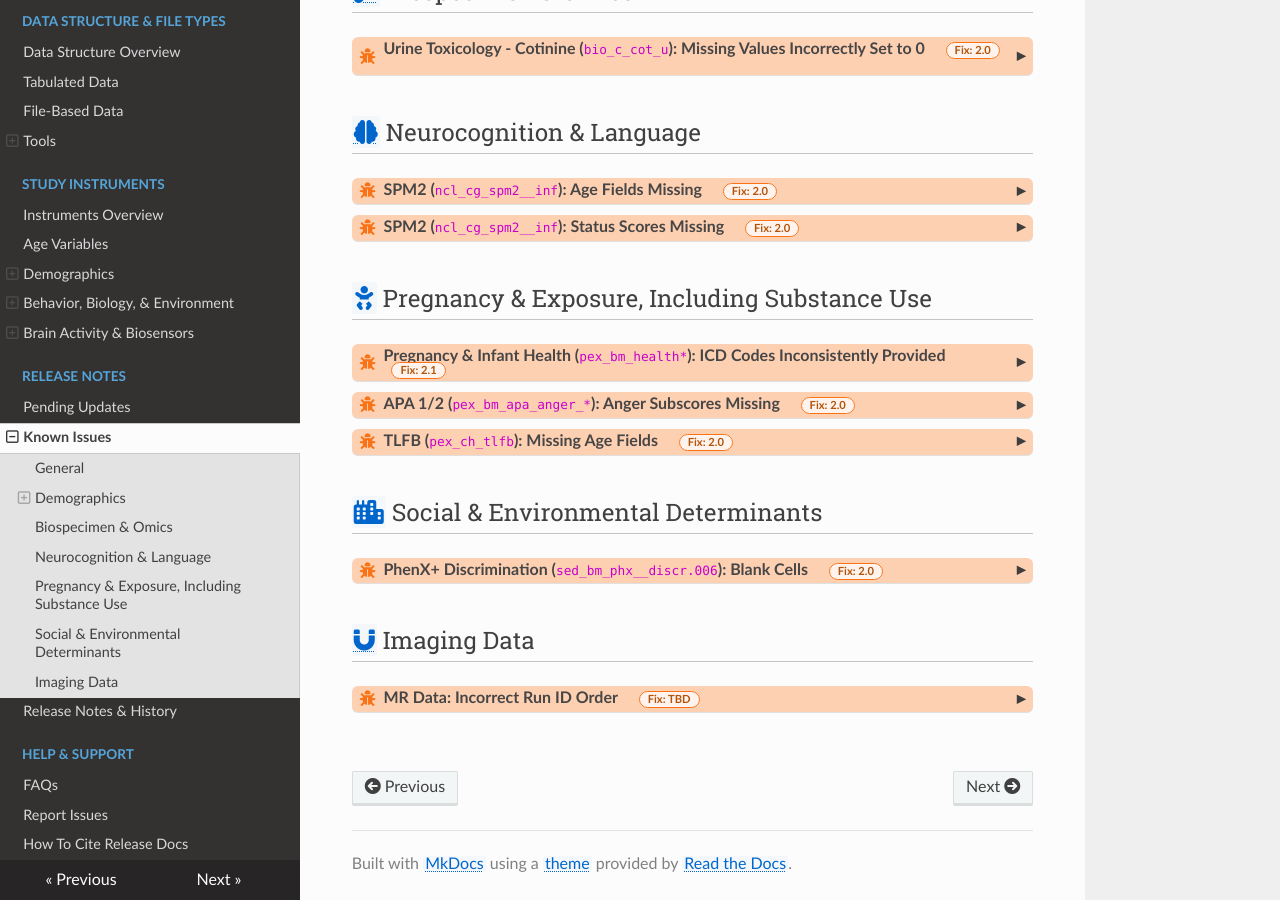
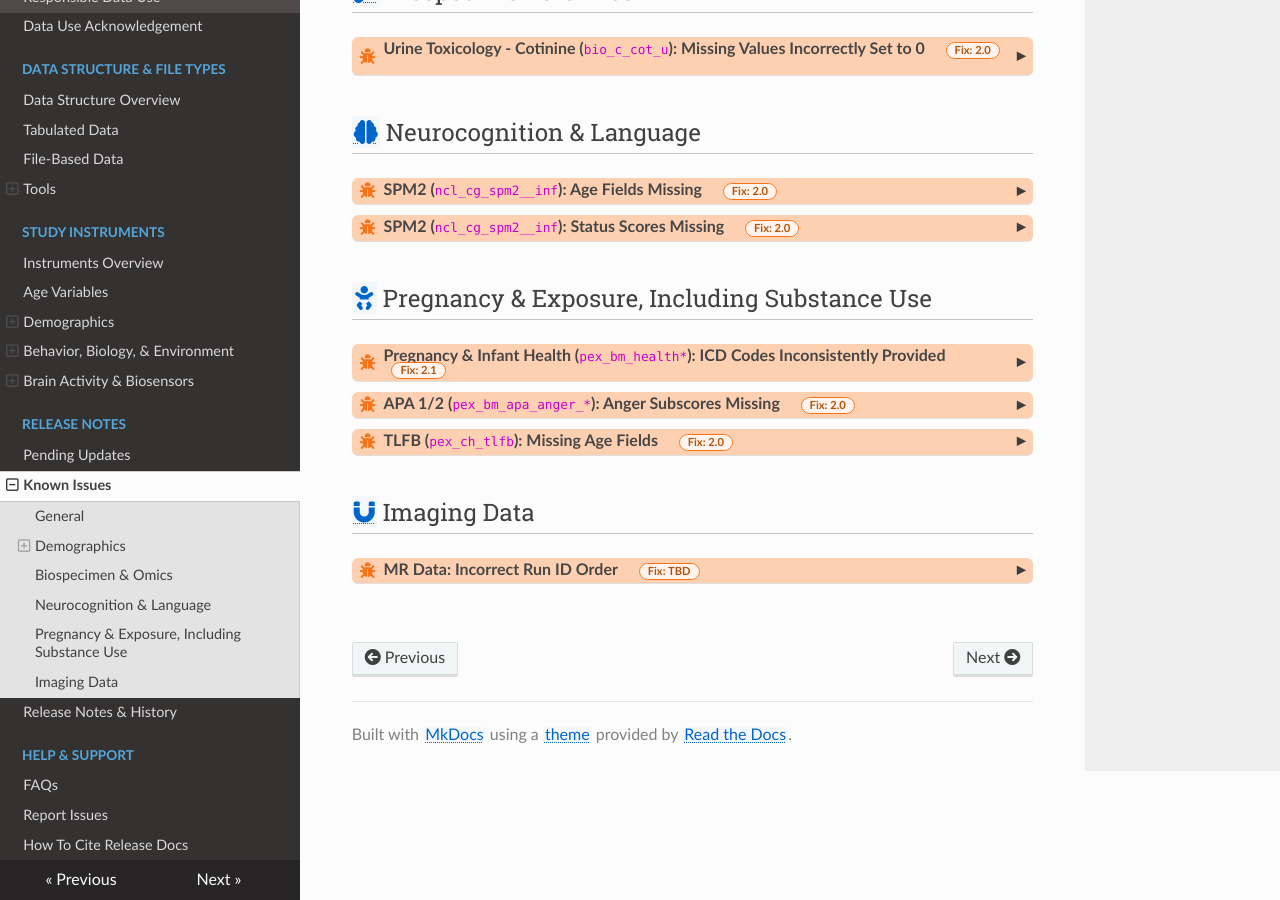
Before and after one commit to nbdc-datahub/hbcd-docs, an MkDocs documentation site: the page built from docs/changelog/knownissues.md, in a window 1280 px wide and 900 px high, scrolled down 1086 px. Built offline with MkDocs 1.6.1, drawn with Linux system fonts in a browser that asks for light colours; nearby versions of some CDN libraries.

Commit message:
remove SED known issue for phenx discr for now

```diff
--- a/docs/changelog/knownissues.md
+++ b/docs/changelog/knownissues.md
@@ -220,25 +220,6 @@ If you have questions or would like to report an issue, please submit a ticket t
 <p>TLFB age variable fields (<code>gestational_age</code>, <code>adjusted_age</code>, and <code>candidate_age</code>) were removed for R1.1 due to incorrect values. Until added in a future release, users can refer to corresponding age variables in related datasets for the same time point.</p>
 </div>
 
-## <a href="../../instruments/#socenvdet" target="_blank"><i class="fas fa-city"></i></a> Social & Environmental Determinants
-
-<div id="discr" class="issues-banner" onclick="toggleCollapse(this)">
-  <span class="emoji"><i class="fas fa-bug"></i></span>
-  <span class="text-with-link">
-  <span class="text">PhenX+ Discrimination (<code>sed_bm_phx__discr.006</code>): Blank Cells</span>
-  <span class="badge">Fix: 2.0</span>
-  <a class="anchor-link" href="#discr" title="Copy link">
-  <i class="fa-solid fa-link"></i>
-  </a>
-  </span>
-  <span class="arrow">▸</span>
-</div>
-<div class="issues-collapsible-content">
-<p>For the PhenX+ Discrimination survey, the <code>sed_bm_phx__discr.006</code> multi-select question:<br>
-<i>"What do you think is the main reason for these experiences? If more than one main reason, check all that apply."</i><br>
-is blank for some participants. This will be corrected in R2.0.</p>
-</div>
-
 ## <a href="../../instruments/#mri" target="_blank"><i class="fa fa-magnet"></i></a> Imaging Data
 
 <div id="mr-runid" class="issues-banner" onclick="toggleCollapse(this)">
```
Also changed, not shown: docs/instruments/SED/discr.md (+0 -5 lines).
